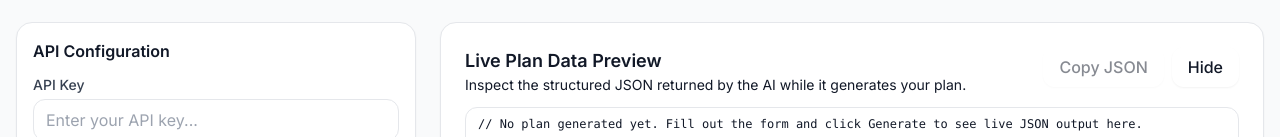
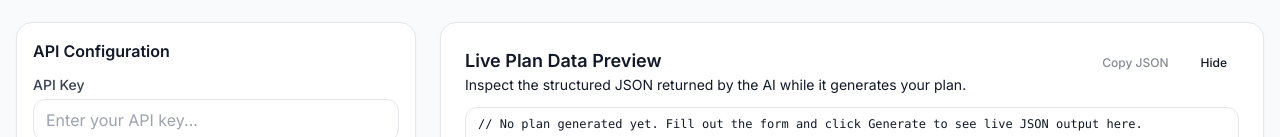
Before and after one commit to shahbek/FitnessPlannerAI, a React (Vite) app: page / in a window 1280 px wide. Shown: the part 204-341 px from the top of the page. Built offline with nearby package versions, Linux system fonts and the light colour scheme.

Commit message:
Update Button.tsx

```diff
--- a/src/components/ui/Button.tsx
+++ b/src/components/ui/Button.tsx
@@ -1,23 +1,57 @@
-import React from 'react';
+import * as React from "react"
+import { Slot } from "@radix-ui/react-slot"
+import { cva, type VariantProps } from "class-variance-authority"
 
-interface ButtonProps extends React.ButtonHTMLAttributes<HTMLButtonElement> {
-  variant?: 'primary' | 'secondary';
-  className?: string;
+import { cn } from "@/lib/utils"
+
+const buttonVariants = cva(
+  "inline-flex items-center justify-center gap-2 whitespace-nowrap rounded-md text-sm font-medium transition-colors focus-visible:outline-none focus-visible:ring-1 focus-visible:ring-ring disabled:pointer-events-none disabled:opacity-50 [&_svg]:pointer-events-none [&_svg]:size-4 [&_svg]:shrink-0",
+  {
+    variants: {
+      variant: {
+        default:
+          "bg-primary text-primary-foreground shadow hover:bg-primary/90",
+        destructive:
+          "bg-destructive text-destructive-foreground shadow-sm hover:bg-destructive/90",
+        outline:
+          "border border-input bg-background shadow-sm hover:bg-accent hover:text-accent-foreground",
+        secondary:
+          "bg-secondary text-secondary-foreground shadow-sm hover:bg-secondary/80",
+        ghost: "hover:bg-accent hover:text-accent-foreground",
+        link: "text-primary underline-offset-4 hover:underline",
+      },
+      size: {
+        default: "h-9 px-4 py-2",
+        sm: "h-8 rounded-md px-3 text-xs",
+        lg: "h-10 rounded-md px-8",
+        icon: "h-9 w-9",
+      },
+    },
+    defaultVariants: {
+      variant: "default",
+      size: "default",
+    },
+  }
+)
+
+export interface ButtonProps
+  extends React.ButtonHTMLAttributes<HTMLButtonElement>,
+    VariantProps<typeof buttonVariants> {
+  asChild?: boolean
 }
 
-export function Button({ children, variant = 'primary', className, ...props }: ButtonProps) {
-  const baseClasses = 'rounded-xl px-4 py-2 font-medium shadow-sm hover:shadow transition disabled:opacity-50';
-  const variantClasses = {
-    primary: 'bg-black text-white',
-    secondary: 'bg-gray-100 text-gray-800 hover:bg-gray-200',
-  };
+const Button = React.forwardRef<HTMLButtonElement, ButtonProps>(
+  ({ className, variant, size, asChild = false, ...props }, ref) => {
+    const Comp = asChild ? Slot : "button"
+    return (
+      <Comp
+        className={cn(buttonVariants({ variant, size, className }))}
+        ref={ref}
+        {...props}
+      />
+    )
+  }
+)
+Button.displayName = "Button"
 
-  return (
-    <button
-      {...props}
-      className={`${baseClasses} ${variantClasses[variant]} ${className || ''}`}
-    >
-      {children}
-    </button>
-  );
-}
+export { Button, buttonVariants }
```
